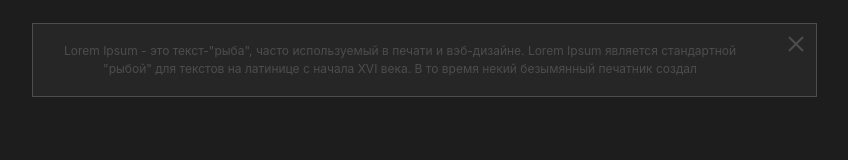
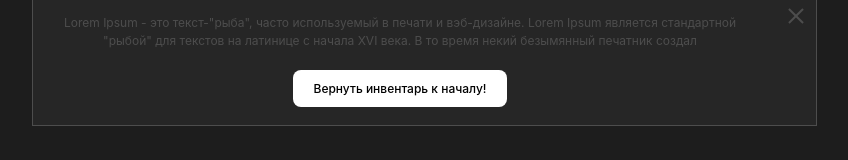
Before and after one commit to Tox1coo/draggableInventory, a Vue app: page / in a window 1280 px wide. Shown: the part 623-783 px from the top of the page, without its empty margins (216-1064 px from the left). Built offline with nearby package versions, Linux system fonts and the light colour scheme.

Commit message:
add button 'retutn invenotry' and trying create animation

```diff
--- a/src/App.vue
+++ b/src/App.vue
@@ -2,12 +2,17 @@
 import Sidebar from "./components/UI/Sidebar.vue";
 import InventoryTable from "./components/Inventory/InventoryTable.vue";
 import Footer from "./components/UI/Footer.vue";
+import {ref} from 'vue';
 export default {
   name: "App",
   components: {Footer,InventoryTable,Sidebar},
   setup() {
     const countColumnsInventory = 25
-    return {countColumnsInventory};
+    let returnInventory = ref<boolean>(false)
+    function updateInventory() {
+      returnInventory.value = true;
+    }
+    return {countColumnsInventory,updateInventory, returnInventory};
   }
 }
 </script>
@@ -16,8 +21,8 @@ export default {
   <div class="container">
     <main class="main">
       <Sidebar/>
-      <InventoryTable :count-column="countColumnsInventory"/>
-      <Footer/>
+      <InventoryTable v-model:return-inventory="returnInventory" :count-column="countColumnsInventory"/>
+      <Footer @returnInventory="updateInventory"/>
     </main>
   </div>
 </template>
--- a/src/components/Inventory/InventoryTable.vue
+++ b/src/components/Inventory/InventoryTable.vue
@@ -4,7 +4,13 @@
           @drop="drop($event, column.id)"
           @showInfo="showModalItem"
           :columnId="column.id">
-      <Item :class="{'card__item--draggable': draggableItem === getItem(column.id)?.id}" v-if="getItem(column.id) !== undefined" :item="getItem(column.id)" draggable="true" @dragstart="drag($event, getItem(column.id))" :sizes="{width:4.8, height:4.8}"/>
+      <Item :class="{'card__item--draggable': draggableItem === getItem(column.id)?.id}"
+            v-if="getItem(column.id) !== undefined"
+            :item="getItem(column.id)"
+            draggable="true"
+            :sizes="{width:4.8, height:4.8}"
+            @dragstart="drag($event, getItem(column.id))"
+      />
       <div v-if="getItem(column.id) !== undefined" class="number">
         {{getItem(column.id)?.id}}
       </div>
@@ -15,7 +21,7 @@
 </template>
 
 <script lang="ts">
-import {ref} from "vue"
+import {ref, watch, watchEffect} from "vue"
 import {Item as ItemInterface} from "../../../types/types"
 
 import Card from "./Card.vue";
@@ -29,9 +35,15 @@ export default {
     countColumn: {
       type: Number,
       default: 25
+    },
+    returnInventory: {
+      type:Boolean,
+      default:false
     }
   },
-  setup(props) {
+  emits: ['update:returnInventory'],
+  setup(props, {emit}) {
+
     //@ts-ignore
     const columns = Array.apply(null, Array(props.countColumn)).map((y,i) =>  {
       return {
@@ -39,10 +51,7 @@ export default {
       }
     })
     let items = ref();
-    if(localStorage.getItem('items')) {
-      items = ref(JSON.parse(localStorage.getItem('items') || '{}'));
-    }else {
-      items = ref<ItemInterface[]>([
+    let data:ItemInterface[] = [
       {
         id: 4,
         columnId: 1,
@@ -64,7 +73,11 @@ export default {
         name: "name",
         description: "desctiption"
       }
-      ]);
+    ];
+    if(localStorage.getItem('items')) {
+      items = ref(JSON.parse(localStorage.getItem('items') || '{}'));
+    }else {
+      items.value = JSON.parse(JSON.stringify(data));
     }
     let showModal = ref<boolean>(false);
     let activeItem = ref<ItemInterface>();
@@ -75,28 +88,34 @@ export default {
     }
 
     function drag(event: DragEvent, item:ItemInterface):void {
+      const target = event.target as HTMLElement;
+      setTimeout(() => {
+        target.style.display = "none";
+      },0)
       draggableItem.value = item.id;
       if(event.dataTransfer) {
         event.dataTransfer.dropEffect = "move";
       event.dataTransfer.effectAllowed = "move";
       event.dataTransfer.setData("itemId", item.id.toString());
       }
+    }
 
 
-    }
     function drop(event: DragEvent, columnId:number):void {
       draggableItem.value = 0;
       if(event.dataTransfer) {
-        const itemId:number = +event.dataTransfer.getData("itemId");
-        items.value = items.value.map((el:ItemInterface) => {
-          if(itemId === el.id)
+        const itemId: number = +event.dataTransfer.getData("itemId");
+        items.value = items.value.map((el: ItemInterface) => {
+          if (itemId === el.id)
             el.columnId = columnId;
           return el;
         })
         localStorage.setItem("items", JSON.stringify(items.value))
+        const target = event.target as HTMLElement;
+        target.style.display = "block";
+      }
     }
 
-    }
 
     const showModalItem = (columnID:number):void => {
       activeItem.value = getItem(columnID);
@@ -117,6 +136,17 @@ export default {
       delete activeItem.value;
       localStorage.setItem("items", JSON.stringify(items.value))
     }
+
+    watchEffect(() => {
+
+    })
+    watch(() => props.returnInventory, (returnInventory) => {
+      if(returnInventory) {
+        localStorage.clear();
+        items.value = JSON.parse(JSON.stringify(data));
+        emit("update:returnInventory", false)
+      }
+    })
     return {columns, items, getItem,drag,drop,showModal,activeItem,showModalItem,deleteItem,draggableItem}
   }
 }
--- a/src/components/UI/Footer.vue
+++ b/src/components/UI/Footer.vue
@@ -3,6 +3,9 @@
     <p class="sidebar__description">
       Lorem Ipsum - это текст-"рыба", часто используемый в печати и вэб-дизайне. Lorem Ipsum является стандартной "рыбой" для текстов на латинице с начала XVI века. В то время некий безымянный печатник создал
     </p>
+    <button @click="$emit('returnInventory')" class="return">
+      Вернуть инвентарь к началу!
+    </button>
     <div class="close">
       <div class="close__wrapper">
         <span></span>
@@ -14,7 +17,8 @@
 
 <script lang="ts">
 export default {
-  name: "Footer"
+  name: "Footer",
+
 }
 </script>
 
@@ -32,4 +36,9 @@ export default {
       right: 1rem;
     }
   }
+  .return {
+    margin-top: 2rem;
+    background-color: #fff;
+    padding: 1rem 2rem;
+  }
 </style>
```
Also changed, not shown: 5 other files (tests, documents, lock files or other folders). Lines whose indentation alone changed are shown as unchanged.
